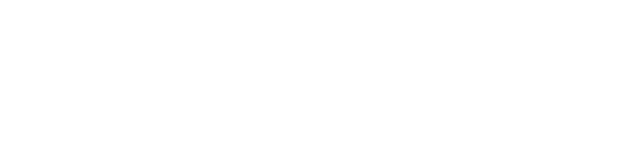
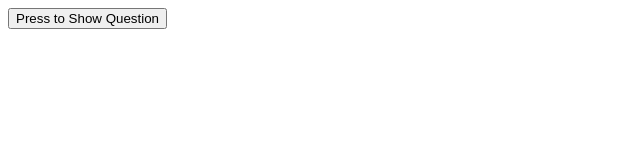
Before and after one commit to ChauJin/TreasureHuntAR, a plain HTML site: page index.html in a window 1280 px wide. Shown: the whole page, without its empty margins (0-640 px from the left). Drawn offline with Linux system fonts and the light colour scheme.

Commit message:
add question

```diff
--- a/index.html
+++ b/index.html
@@ -12,7 +12,7 @@
 </a-assets>
 
 <body>
-  <a-scene mindar-image="imageTargetSrc: ./targets.mind; maxTsrack: 2">
+  <a-scene mindar-image="imageTargetSrc: ./targets.mind; maxTrack: 2">
     <a-camera position="0 0 0" look-controls="enabled: false"></a-camera>
 
     <a-entity mindar-image-target="targetIndex: 0">
@@ -20,7 +20,7 @@
     </a-entity>
 
     <a-entity mindar-image-target="targetIndex: 1">
-      <a-entity gltf-model="#model" rotation="0 180 0" scale="3 3 3" position="0 -0.5 0" animation-mixer="clip: Run"></a-entity>
+      <a-entity id="model-entity" gltf-model="#model" rotation="0 180 0" scale="3 3 3" position="0 -0.5 0" animation-mixer="clip: Run"></a-entity>
     </a-entity>
 
     <div id="question-container" style="display: none;">
@@ -39,10 +39,21 @@
       <p>Here is your redeem coupon:</p>
       <img src="./redeemCode/redeem.png" alt="Redeem Coupon QR Code" />
     </div>
+
+    <button onclick="showQuestion()">Press to Show Question</button> <!-- Button to show the question -->
+
   </a-scene>
 
   <script>
     var currentQuestion = 1;
+
+    function showQuestion() {
+      // Hide the model entity
+      document.getElementById("model-entity").setAttribute("visible", false);
+
+      // Show the question container
+      document.getElementById("question-container").style.display = "block";
+    }
 
     function checkAnswer(questionNumber) {
       // Get the user's answer from the input field
```
